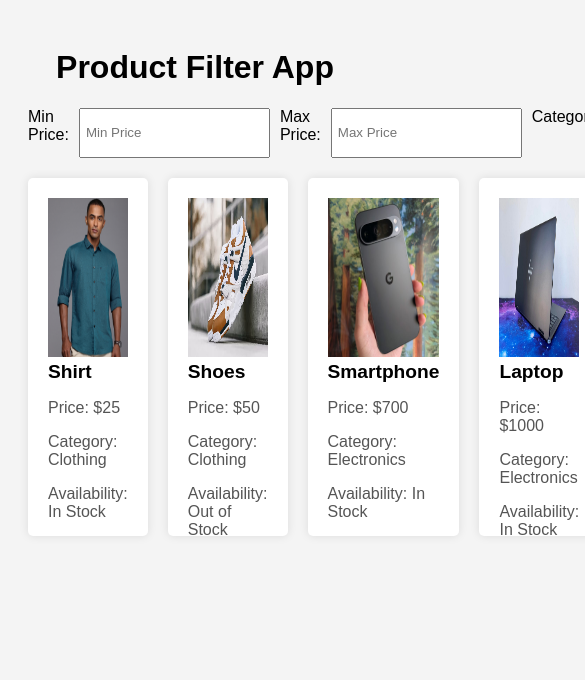
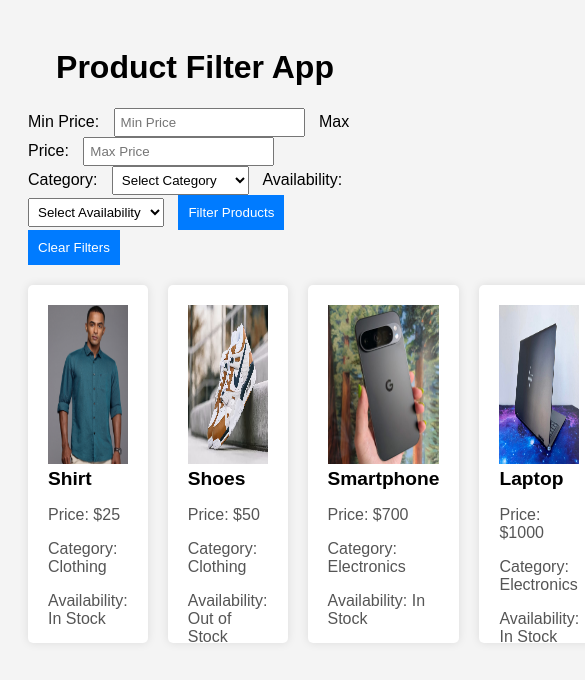
Before and after one commit to Abhishek-frontend-dev/product-filter, a plain HTML site: page index.html in a window 390 px wide. Shown: the top 680 px of the page, 585 px wide, since content can reach past the window. Drawn offline with Linux system fonts and the light colour scheme.

Commit message:
added media

```diff
--- a/style.css
+++ b/style.css
@@ -61,3 +61,11 @@ button {
 button:hover {
   background-color: #0056b3;
 }
+
+@media(max-width:600px) {
+  .filters{
+    display: block;
+    flex-direction: column;
+  }
+
+}
```
